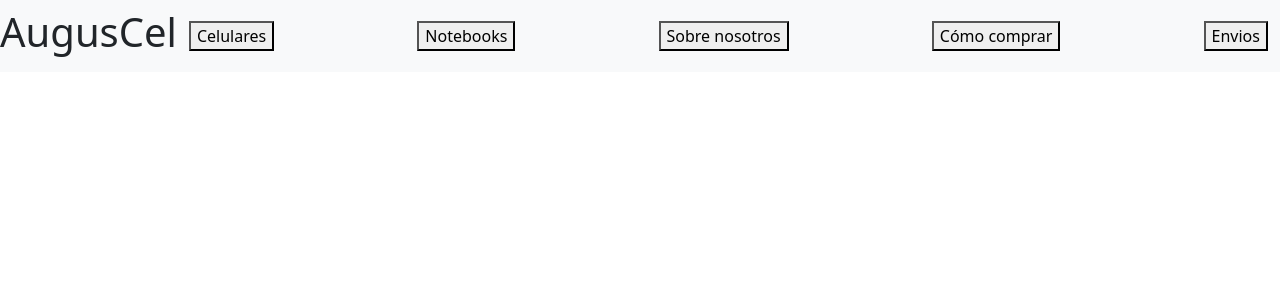
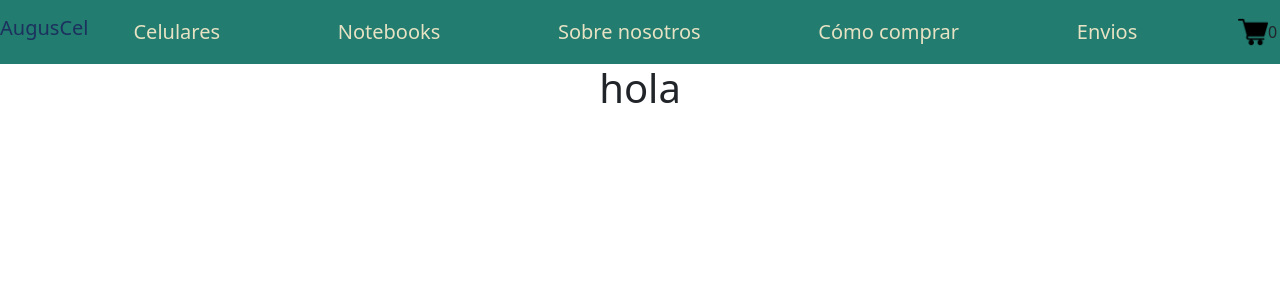
Before and after one commit to LeandroRapan/AugusCel, a React (Create React App) app: page / in a window 1280 px wide. Shown: the top 300 px of the page. Built offline with nearby package versions, Linux system fonts and the light colour scheme.

Commit message:
agregados estilos el carrito con el contador y el itemlistcontainer con la promp correspondiente

```diff
--- a/src/App.css
+++ b/src/App.css
@@ -1,38 +1,4 @@
 .App {
   text-align: center;
+
 }
-
-.App-logo {
-  height: 40vmin;
-  pointer-events: none;
-}
-
-@media (prefers-reduced-motion: no-preference) {
-  .App-logo {
-    animation: App-logo-spin infinite 20s linear;
-  }
-}
-
-.App-header {
-  background-color: #282c34;
-  min-height: 100vh;
-  display: flex;
-  flex-direction: column;
-  align-items: center;
-  justify-content: center;
-  font-size: calc(10px + 2vmin);
-  color: white;
-}
-
-.App-link {
-  color: #61dafb;
-}
-
-@keyframes App-logo-spin {
-  from {
-    transform: rotate(0deg);
-  }
-  to {
-    transform: rotate(360deg);
-  }
-}
--- a/src/App.js
+++ b/src/App.js
@@ -1,14 +1,17 @@
 
 
 import './App.css';
+import ItemListContainer from './components/ItemListContainer/ItemListContainer';
 import NavBar  from './components/NavBar/NavBar';
 
 function App() {
   return (
     <div className="App">
       <NavBar />
+      {/* llamada itemListContainer y promp con un greeting */}
+      <ItemListContainer greeting={'hola'} />
     </div>
   );
 }
 
-export default NavBar;
+export default App;
--- /dev/null
+++ b/src/components/CartWidget/CartWidget.js
@@ -0,0 +1,10 @@
+import cartlogo from "./assets/online-shop.png"
+const CartWidget = () => {
+    return (
+        <div className="nav-item " style={{display:"flex", justifyContent:"space-around", alignItems:"center", width:"30px"}}>
+            <img src={cartlogo} alt="cart widget" className="img-fluid" />
+            {0}
+        </div>
+    )
+}
+export default CartWidget
--- a/src/components/ItemListContainer/ItemListContainer.js
+++ b/src/components/ItemListContainer/ItemListContainer.js
@@ -0,0 +1,10 @@
+const ItemListContainer = ({ greeting }) => {
+return (
+
+    <div>
+       <h1>{greeting}</h1>
+    </div>
+)
+
+}
+export default ItemListContainer;
--- /dev/null
+++ b/src/components/NavBar/NavBar.css
@@ -0,0 +1,4 @@
+#btn {
+    --bs-btn-hover-bg: #{shade-color($bd-violet, 10%)};
+    --bs-btn-hover-border-color: #{shade-color($bd-violet, 10%)};
+}
--- a/src/components/NavBar/NavBar.js
+++ b/src/components/NavBar/NavBar.js
@@ -1,14 +1,22 @@
+import CartWidget from "../CartWidget/CartWidget"
+import "./NavBar.css"
+
+// NavBar con estilos de bootstrap y estilos css en linea
 const NavBar = () => {
     return (
-        <nav className="navbar navbar-expand-xl navbar-light bg-light">
-            <h1>AugusCel</h1>
+        <nav className="navbar navbar-expand-xl  " style={{backgroundColor: "#227C70"}} >
+            {/* brand */}
+            <h1 class="navbar-brand" style={{color:"#1C315E"}}>AugusCel</h1>
+            {/* container de botones */}
             <div className="container-fluid"  id="navbarBasic">
-                <button className="nav-item">Celulares</button>
-                <button className="nav-item">Notebooks</button>
-                <button className="nav-item">Sobre nosotros</button>
-                <button className="nav-item">Cómo comprar</button>
-                <button className="nav-item">Envios</button>
+                <button className="nav-item btn  btn-lg" id="btn" style={{color:"#E6E2C3"}}>Celulares</button>
+                <button className="nav-item btn  btn-lg" style={{color:"#E6E2C3"}}>Notebooks</button>
+                <button className="nav-item btn  btn-lg" style={{color:"#E6E2C3"}}>Sobre nosotros</button>
+                <button className="nav-item btn  btn-lg" style={{color:"#E6E2C3"}}>Cómo comprar</button>
+                <button className="nav-item btn  btn-lg" style={{color:"#E6E2C3"}}>Envios</button>
+                <CartWidget  />
             </div>
+
         </nav>
     )
 }
--- a/src/index.css
+++ b/src/index.css
@@ -5,6 +5,7 @@ body {
     sans-serif;
   -webkit-font-smoothing: antialiased;
   -moz-osx-font-smoothing: grayscale;
+
 }
 
 code {
--- a/src/index.js
+++ b/src/index.js
@@ -3,7 +3,9 @@ import ReactDOM from 'react-dom/client';
 import './index.css';
 import App from './App';
 import reportWebVitals from './reportWebVitals';
+// link de bootstrap
 import 'bootstrap/dist/css/bootstrap.css';
+
 const root = ReactDOM.createRoot(document.getElementById('root'));
 root.render(
   <React.StrictMode>
```
Also changed, not shown: src/components/CartWidget/assets/online-shop.png (added), 1 other file (tests, documents, lock files or other folders).
